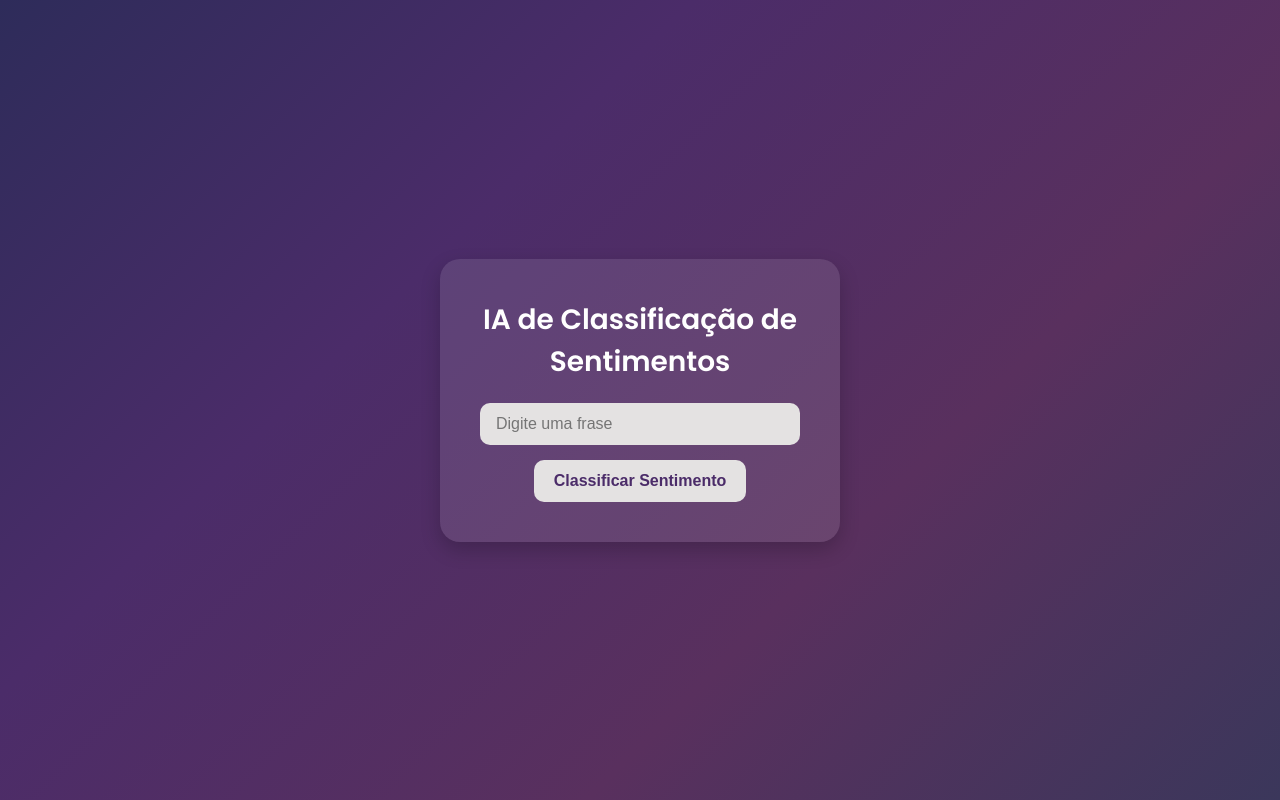
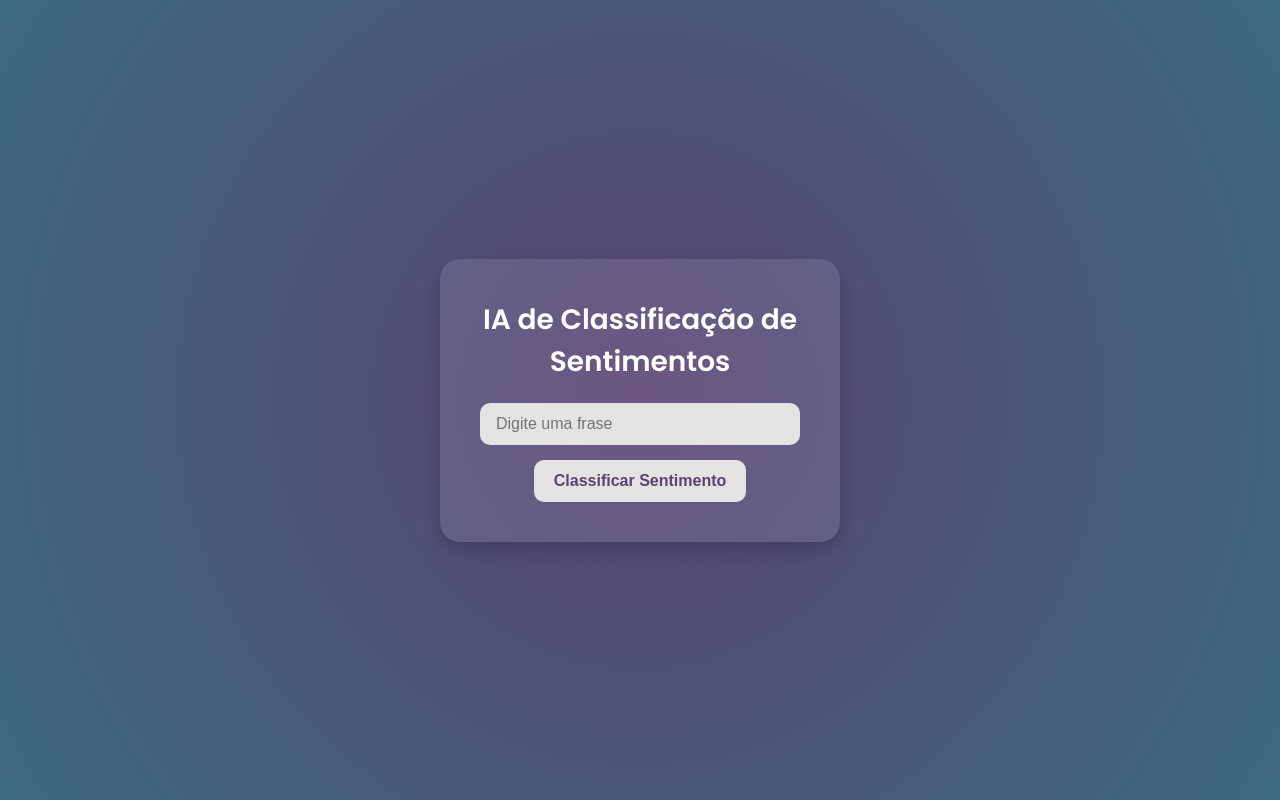
Before and after one commit to liabueno/projeto-ia-sentimentos, a Flask app: page / in a window 1280 px wide. Run offline with Flask 3, Linux system fonts and the light colour scheme.

Commit message:
ajuste na cor

```diff
--- a/static/styles.css
+++ b/static/styles.css
@@ -7,7 +7,8 @@
 }
 
 body {
-    background: linear-gradient(135deg, #2e2c5a, #4b2c69, #59305e, #3b375b);
+    background: #5a4373;
+    background: radial-gradient(circle, rgba(90, 67, 115, 1) 0%, rgba(60, 105, 128, 1) 100%);
     font-family: 'Poppins', sans-serif;
     color: #fff;
     height: 100vh;
@@ -49,7 +50,7 @@ form button {
     border: none;
     border-radius: 10px;
     background-color: #e4e2e2;
-    color: #4b2c69;
+    color: #5a4373;
     font-size: 16px;
     font-weight: bold;
     cursor: pointer;
```
